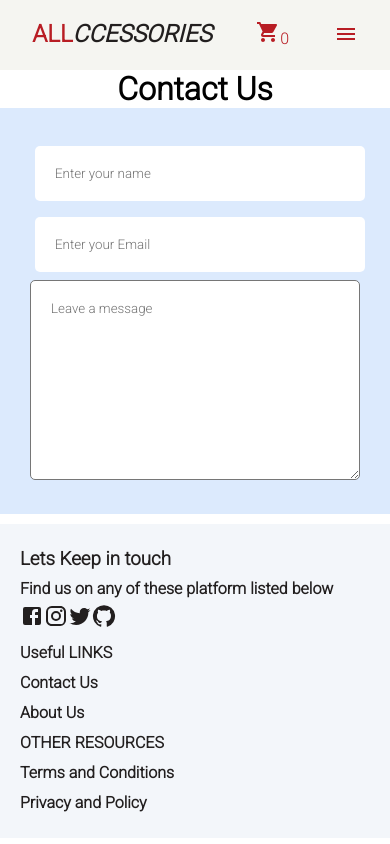
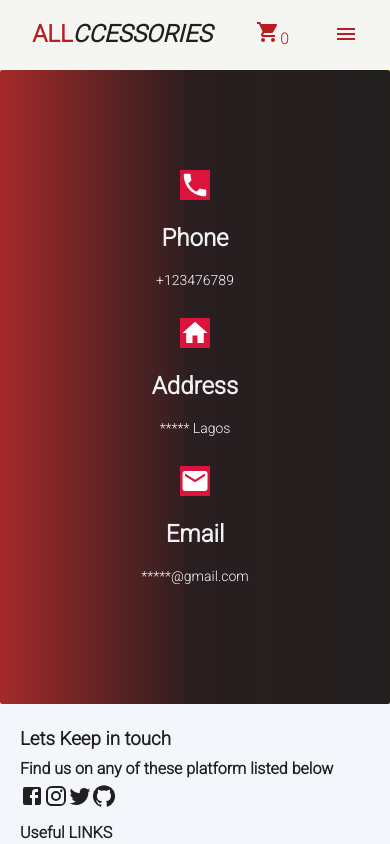
Before and after one commit to Folarh/e-cmmerce--forMen, a React (Create React App) app: page /contact in a window 390 px wide. Shown: the top 844 px of the page. Built offline with nearby package versions, Linux system fonts and the light colour scheme.

Commit message:
work on animation

```diff
--- a/src/components/NavBar.css
+++ b/src/components/NavBar.css
@@ -72,7 +72,6 @@ nav{
     }
     #hidden{
         position: absolute;
-        /* right: 70px; */
         top: 70px;
         height: 70vh;
         max-height: 1500px;
--- a/src/components/Product.css
+++ b/src/components/Product.css
@@ -80,4 +80,8 @@ main{
       grid-template-columns: 1fr;
 
      }
+
+     .product-card img{
+        padding: 20px;
+     }
 }
--- a/src/pages/About.css
+++ b/src/pages/About.css
@@ -1,3 +1,10 @@
 .about{
     text-align: center;
+    line-height: 2rem;
+    border-radius: 2px;
+    background: linear-gradient(to right,  brown, rgb(41, 30, 32), #221f1f);
+    min-height: 400px;
+    padding:30px;
+    box-shadow: 1px 0px yellow;
+    color: white;
 }
--- a/src/pages/About.jsx
+++ b/src/pages/About.jsx
@@ -1,14 +1,42 @@
 import "./About.css"
+import { useEffect } from 'react';
 import Polo5 from "../assets/polo5.jpg"
+import AOS from 'aos'
+import 'aos/dist/aos.css'
 
 export default function About() {
+  useEffect(()=>{
+    AOS.init({duration: 2000})
+  },[])
   return (
-   <div className="about">
-    <h1>ABOUT This page</h1>
-    <h2>ALLWears is where you can get quality and affordable male and female wears</h2>
+   <div className="about"  data-aos="flip-left">
+    <h2>ABOUT</h2>
+    <h3>Accessories is where you can get quality and affordable male and female wears at affordable prices</h3>
     <div className="about-info">
        <img src={Polo5} alt="pic"/>
+       <h2>OUR NICHE</h2>
+       <p className="first-para" data-aos="zoom-out">
+        Welcome to  Accessorries, where you fashion meets quality and affordability.
+        our brand  was founded 2023 with the aim of providing  our customers with latest
+          fashion trends at affordable prices.
+          </p>
+
+          <p className="second-para" data-aos="zoom-out">
+            We believe that fashion should be fun inclusive. our team is dedicated to creating a positive
+            shopping experience for our customers.
+          </p>
+          <div className="mission" data-aos="zoom-out">
+            <p><b>Our Mission</b> is to make a difference through our branding
+            by staying ahead of the fashion trends, defining style, and giving customerswhat they want</p>
+          </div>
+
+          <div className="vision" data-aos="zoom-in">
+            <p><b>Our Vision</b> is to change the way our society connects with the fashion industry
+            by provoding our customers with products that are ethically and responsibly sourced.
+           </p>
+          </div>
     </div>
+
    </div>
 
 
--- a/src/pages/Contact.css
+++ b/src/pages/Contact.css
@@ -1,43 +1,68 @@
-.contact{
-    text-align: center;
-    max-width: 1400px;
-    margin: 0 auto;
+.contact-container {
+
+    border-radius: 2px;
+    background: linear-gradient(to right,  brown, rgb(41, 30, 32), #221f1f);
+    min-height: 400px;
+    padding:30px;
+    box-shadow: 1px 0px yellow;
+     align-items: center;
   }
 
-form{
-    padding: 30px;
-    background-color: #dceafd;
-    color: #f1f1f1;
-    margin-bottom: 10px;
-}
+  .contact-info {
+    display: flex;
+    justify-content: space-evenly;
+    padding: 70px;
 
-input{
-    width: 50%;
-    padding: 20px;
-    margin: 8px 0;
-    margin-left: 5px;
-    border-radius: 5px;
-    border: none;
-    animation: width 0.4s ease-in-out;
-}
-
-textarea{
-    width: 50%;
-    padding: 20px;
-    height: 200px;
-    animation: width 0.4s ease-in-out;
-    border-radius: 5px;
 
   }
 
-@media (max-width:760px){
-    input{
-        width: 100%;
+  .contact-phone,
+  .contact-address,
+  .contact-time,
+  .contact-email {
+    text-align: center;
+  }
 
+  .contact-phone h4,
+  .contact-address h4,
+  .contact-time h4,
+  .contact-email h4 {
+    margin: 20px 0;
+    font-weight: 700;
+    font-size: 24px;
+    color: #f1f1f1;
   }
-    textarea{
-        width: 100%;
 
 
+  .contact-phone p,
+  .contact-address p,
+  .contact-time p,
+  .contact-email p{
+    margin: 20px 0;;
+    font-size: 14px;
+    color: #fafafa;
+  }
+
+  #icon{
+    font-size: 30px;
+    background-color: crimson !important;
+    color: white;
+  }
+
+
+
+
+
+  @media all and (width <= 768px) {
+    .contact {
+      width: 100%;
+      min-height: 50vh;
+      background-position-y: center;
+    }
+
+    .contact-info {
+      display: flex;
+      flex-direction: column;
+      gap: 10px;
     }
   }
--- a/src/pages/Contact.jsx
+++ b/src/pages/Contact.jsx
@@ -1,16 +1,51 @@
-import "./Contact.css"
+import { useEffect } from 'react';
+import EmailIcon from '@mui/icons-material/Email';
+import HomeIcon from '@mui/icons-material/Home';
+import LocalPhoneIcon from '@mui/icons-material/LocalPhone';
+import AOS from 'aos'
+import 'aos/dist/aos.css'
+//* style
+import "./Contact.css";
 
-export default function Contact() {
+const Contact = () => {
+  useEffect(()=>{
+    AOS.init({duration: 2000})
+  },[])
+
   return (
-    <div className='contact'>
-        <h1>Contact Us</h1>
-        <form>
-          <input type="text" placeholder="Enter your name"/>
-          <input type="text" placeholder="Enter your Email"/>
-          <textarea placeholder="Leave a message"/>
-          {/* <button>Submit</button> */}
-        </form>
+    <div className="contact-container" data-aos="flip-right">
+
+
+      <div className="contact-info">
+        <div className="contact-phone" data-aos="zoom-in">
+          <span className="icon-phone">
+        < LocalPhoneIcon id='icon'/>
+          </span>
+          <h4>Phone</h4>
+          <p>+123476789</p>
+        </div>
+
+        <div className="contact-address" data-aos="zoom-out">
+          <span className="icon-address">
+           <HomeIcon id='icon'/>
+          </span>
+          <h4>Address</h4>
+          <p>***** Lagos</p>
+        </div>
+
+
+
+        <div className="contact-email" data-aos="zoom-in">
+          <span className="icon-email">
+           <EmailIcon  id='icon'/>
+          </span>
+          <h4>Email</h4>
+          <p>*****@gmail.com</p>
+        </div>
+      </div>
 
     </div>
-  )
-}
+  );
+};
+
+export default Contact;
```
Lines whose indentation alone changed are shown as unchanged.
